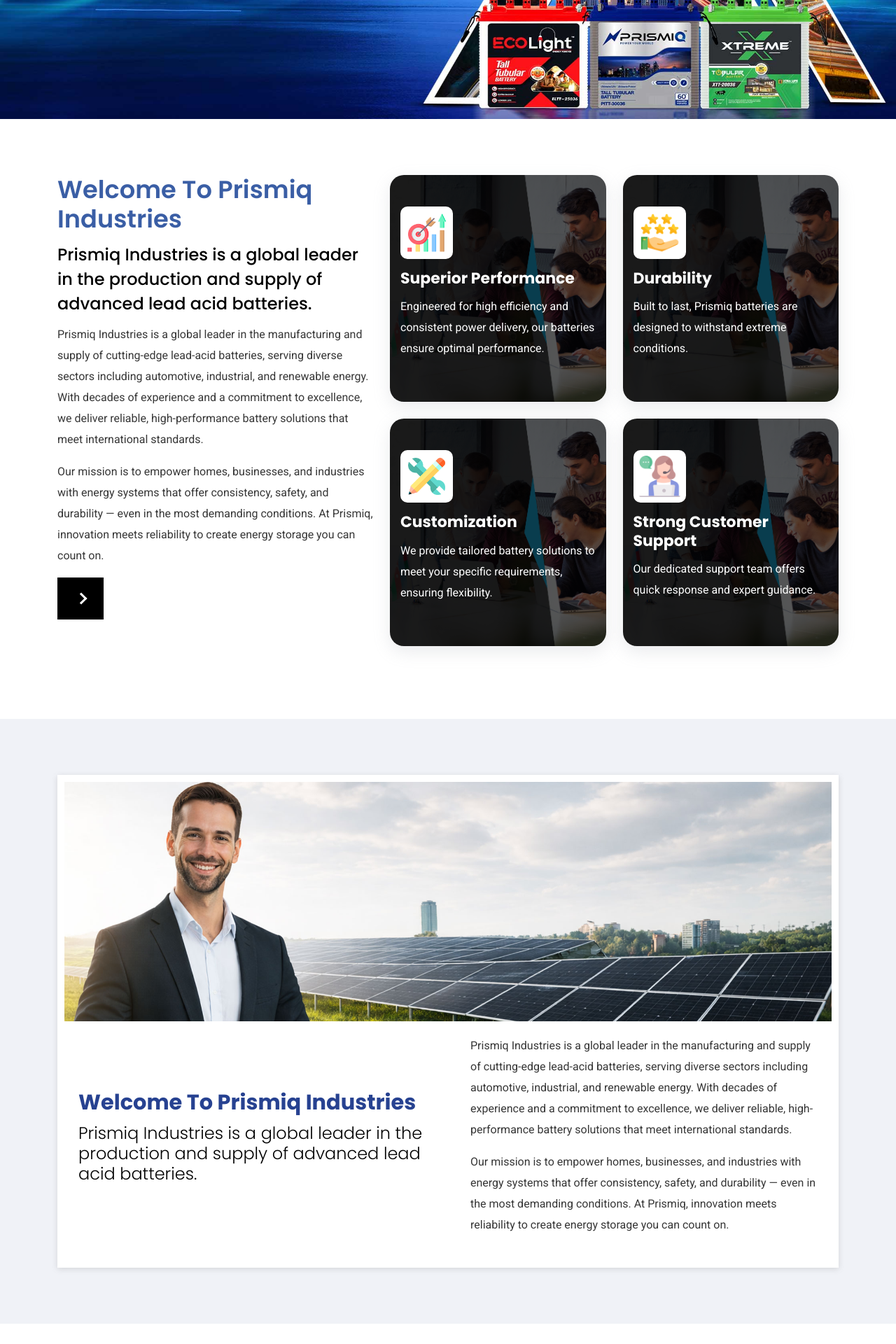
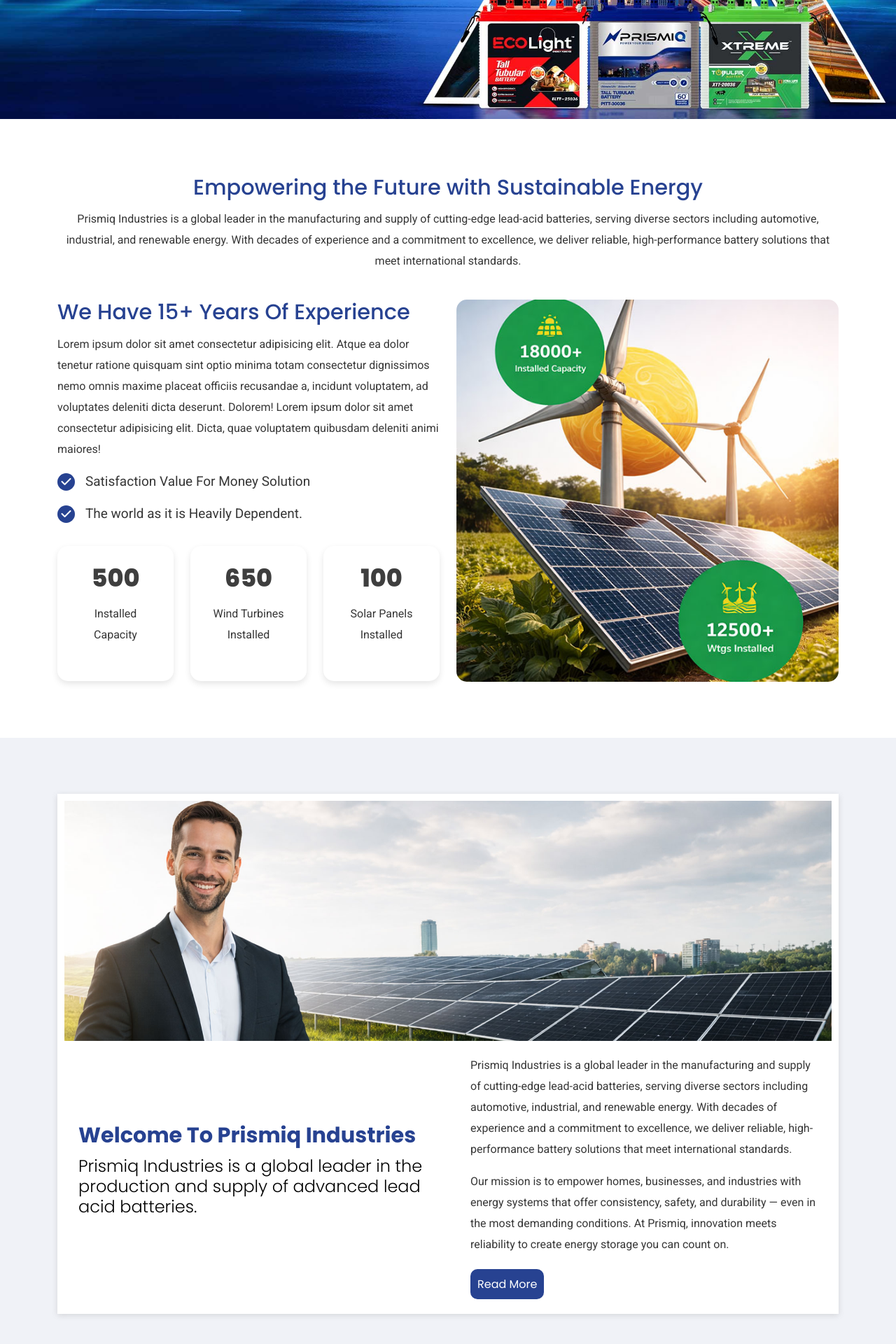
Before and after one commit to ArunSharma-digilinkers/prismiq, a PHP site: page /projects/ in a window 1280 px wide. Shown: the part 424-2344 px from the top of the page at 70% size. Run offline with PHP 8.4, Linux system fonts and the light colour scheme; some libraries are stand-ins or nearby versions.

Commit message:
working on home page

```diff
--- a/public/css/sass/developer/_anas.scss
+++ b/public/css/sass/developer/_anas.scss
@@ -8,7 +8,7 @@
 }
 
 h3 {
-    font-weight: 700;
+    font-weight: 500;
     color: $color-primary;
 }
 
@@ -28,6 +28,10 @@
 margin-bottom: 40px;
 }
 
+.br15 {
+    border-radius: 15px;
+}
+
 .hm-flex-center {
     display: flex;
     justify-content: center;
@@ -42,7 +46,45 @@
     // background-repeat: no-repeat;
 }
 
+
+
+
+.counter-item {
+    text-align: center;
+    background-color: #ffffff;
+    border-radius: 15px;
+    padding: 20px;
+    box-shadow: 0 4px 10px rgba(0, 0, 0, 0.1);
+    transition: transform 0.3s ease-in-out;
+    height: 100%;
+    margin-top: 15px;
+}
+
+.counter-item:hover {
+    transform: scale(1.05);
+}
+
+.counter {
+    font-size: 35px;
+    font-weight: 800;
+    color: #3e3e3e;
+    margin-bottom: 10px;
+}
+
+.counter p {
+    font-size: 16px;
+    color: #333;
+}
+
+@media (max-width: 768px) {
+    .counter-section {
+        flex-direction: column;
+        gap: 20px;
+    }
+}
+
 .hm-info-wrap  {
+    text-align: center;
 
     h2 {
     color: #3a5ea5;
@@ -100,8 +142,37 @@
         box-shadow: rgba(99, 99, 99, 0.2) 0px 2px 8px 0px;
     }
 
+    h3 {
+        font-weight: 700;
+    }
+
     .hm-ab-head-box , .hm-ab-txt-box {
         padding: 20px;
+    }
+}
+
+
+
+.pro-box {
+    box-shadow: rgba(99, 99, 99, 0.2) 0px 2px 8px 0px;
+    padding: 15px;
+    height: 100%;
+    border-radius: 15px;
+
+    h3 {
+        font-size: 25px;
+    }
+}
+
+.hm1-btn {
+
+    margin-top: 30px;
+
+    a {
+        background-color: $color-primary;
+        color: #fff;
+        padding: 10px;
+        border-radius: 10px;
     }
 }
 
@@ -635,19 +706,22 @@
 
 .value-points {
     display: flex;
+    justify-content: flex-start;
+    align-items: baseline;
+
 
     i {
     background-color: #274291;
     color: #fff;
     border-radius: 50%;
-    height: 30px;
-    width: 30px;
-    line-height: 30px;
+    height: 25px;
+    width: 25px;
+    line-height: 25px;
     text-align: center;
 }
 .ab-points
  {
-    font-size: 20px;
+    font-size: 19px;
     font-weight: 400;
     margin-left: 15px;
 }
--- a/public/css/style.css
+++ b/public/css/style.css
@@ -986,7 +986,7 @@
 }
 
 h3 {
-  font-weight: 700;
+  font-weight: 500;
   color: #274291;
 }
 
@@ -1004,6 +1004,10 @@
 
 .mrb40 {
   margin-bottom: 40px;
+}
+
+.br15 {
+  border-radius: 15px;
 }
 
 .hm-flex-center {
@@ -1016,6 +1020,42 @@
   background-color: #fff;
 }
 
+.counter-item {
+  text-align: center;
+  background-color: #ffffff;
+  border-radius: 15px;
+  padding: 20px;
+  box-shadow: 0 4px 10px rgba(0, 0, 0, 0.1);
+  transition: transform 0.3s ease-in-out;
+  height: 100%;
+  margin-top: 15px;
+}
+
+.counter-item:hover {
+  transform: scale(1.05);
+}
+
+.counter {
+  font-size: 35px;
+  font-weight: 800;
+  color: #3e3e3e;
+  margin-bottom: 10px;
+}
+
+.counter p {
+  font-size: 16px;
+  color: #333;
+}
+
+@media (max-width: 768px) {
+  .counter-section {
+    flex-direction: column;
+    gap: 20px;
+  }
+}
+.hm-info-wrap {
+  text-align: center;
+}
 .hm-info-wrap h2 {
   color: #3a5ea5;
   font-weight: 600;
@@ -1063,8 +1103,31 @@
   padding: 10px;
   box-shadow: rgba(99, 99, 99, 0.2) 0px 2px 8px 0px;
 }
+.hm-ab-wrap h3 {
+  font-weight: 700;
+}
 .hm-ab-wrap .hm-ab-head-box, .hm-ab-wrap .hm-ab-txt-box {
   padding: 20px;
+}
+
+.pro-box {
+  box-shadow: rgba(99, 99, 99, 0.2) 0px 2px 8px 0px;
+  padding: 15px;
+  height: 100%;
+  border-radius: 15px;
+}
+.pro-box h3 {
+  font-size: 25px;
+}
+
+.hm1-btn {
+  margin-top: 30px;
+}
+.hm1-btn a {
+  background-color: #274291;
+  color: #fff;
+  padding: 10px;
+  border-radius: 10px;
 }
 
 .home-products-heading-box {
@@ -1494,18 +1557,20 @@
 
 .value-points {
   display: flex;
+  justify-content: flex-start;
+  align-items: baseline;
 }
 .value-points i {
   background-color: #274291;
   color: #fff;
   border-radius: 50%;
-  height: 30px;
-  width: 30px;
-  line-height: 30px;
+  height: 25px;
+  width: 25px;
+  line-height: 25px;
   text-align: center;
 }
 .value-points .ab-points {
-  font-size: 20px;
+  font-size: 19px;
   font-weight: 400;
   margin-left: 15px;
 }
--- a/public/index.php
+++ b/public/index.php
@@ -19,26 +19,63 @@
             <div class="hm-about-wrapper section-entry">
                 <div class="container">
                     <div class="row">
-                        <div class="col-lg-5 col-md-5 col-sm-12" data-aos="fade-right">
+                        <div class="col-lg-12 col-md-12 col-sm-12">
                             <div class="hm-info-wrap">
-                                <h2>Welcome To Prismiq Industries</h2>
-                                <h4>Prismiq Industries is a global leader in the production and supply of advanced lead acid batteries. </h4>
+                                <h3>Empowering the Future with Sustainable Energy</h3>
                                 <p>
                                     Prismiq Industries is a global leader in the manufacturing and supply of cutting-edge lead-acid batteries, serving diverse sectors including automotive, industrial, and renewable energy. With decades of experience and a commitment to excellence, we deliver reliable, high-performance battery solutions that meet international standards.
                                 </p>
+
+                            </div>
+                        </div>
+                        <div class="col-lg-6 col-md-6 col-sm-12 mt-4">
+                            <h3>We Have 15+ Years Of Experience</h3>
                             <p>
-                                    Our mission is to empower homes, businesses, and industries with energy systems that offer consistency, safety, and durability — even in the most demanding conditions. At Prismiq, innovation meets reliability to create energy storage you can count on.
+                                Lorem ipsum dolor sit amet consectetur adipisicing elit. Atque ea dolor tenetur ratione quisquam sint optio minima totam consectetur dignissimos nemo omnis maxime placeat officiis recusandae a, incidunt voluptatem, ad voluptates deleniti dicta deserunt. Dolorem! Lorem ipsum dolor sit amet consectetur adipisicing elit. Dicta, quae voluptatem quibusdam deleniti animi maiores!
                             </p>
-
-                                <div class="hr-spacer mb-4">
-                                    <!-- Button type 4 -->
-                                    <a href="company-profile" class="btn c-btn s4"><span>Read More</span></a>
+                            <div class="value-points">
+                                <div class="choose-icon">
+                                      <i class="fa fa-check" aria-hidden="true"></i>
+                                </div>
+                                <div class="icon-details">
+                                   <p class="ab-points">Satisfaction Value For Money Solution</p>
+                                </div>
+                            </div>
+                            <div class="value-points">
+                                <div class="choose-icon">
+                                      <i class="fa fa-check" aria-hidden="true"></i>
+                                </div>
+                                <div class="icon-details">
+                                   <p class="ab-points">The world as it is Heavily Dependent.</p>
+                                </div>
+                            </div>
+                            <section class="counter-section">
+                                <div class="row">
+                                    <div class="col-lg-4 col-md-4 col-m-12">
+                                        <div class="counter-item">
+                                            <div class="counter" id="installedCapacity">0</div>
+                                            <p>Installed Capacity</p>
+                                        </div>
+                                    </div>
+                                    <div class="col-lg-4 col-md-4 col-m-12">
+                                        <div class="counter-item">
+                                            <div class="counter" id="windTurbines">0</div>
+                                            <p>Wind Turbines Installed</p>
+                                        </div>
+                                    </div>
+                                    <div class="col-lg-4 col-md-4 col-m-12">
+                                         <div class="counter-item">
+                                            <div class="counter" id="solarPanels">0</div>
+                                            <p>Solar Panels Installed</p>
                                         </div>
                                     </div>
                                 </div>
-                        <div class="col-lg-7 col-md-7 col-sm-12">
-                            <div class="row">
-                                <div class="col-lg-6 col-md-6 col-sm-12 mb-4" data-aos="fade-up">
+                           </section>
+                        </div>
+                        <div class="col-lg-6 col-md-6 col-sm-12 mt-4">
+                            <img src="img/hm-info-img.jpg" class="img-fluid br15">
+                        </div>
+                                <!-- <div class="col-lg-4 col-md-4 col-sm-12 mb-4" data-aos="fade-up">
                                     <div class="hm-about-box box-1">
                                         <div class="hm-about-icon-wrap">
                                             <img src="img/icon-1.png" class="img-fluid icon-width">
@@ -50,7 +87,7 @@
                                         </p>
                                     </div>
                                 </div>
-                                <div class="col-lg-6 col-md-6 col-sm-12 mb-4" data-aos="fade-up">
+                                <div class="col-lg-4 col-md-4 col-sm-12 mb-4" data-aos="fade-up">
                                     <div class="hm-about-box box-2">
                                         <div class="hm-about-icon-wrap">
                                             <img src="img/icon-2.png" class="img-fluid icon-width">
@@ -62,7 +99,7 @@
                                         </p>
                                     </div>
                                 </div>
-                                <div class="col-lg-6 col-md-6 col-sm-12 mb-4" data-aos="fade-up">
+                                <div class="col-lg-4 col-md-4 col-sm-12 mb-4" data-aos="fade-up">
                                     <div class="hm-about-box box-3">
                                         <div class="hm-about-icon-wrap">
                                             <img src="img/icon-3.png" class="img-fluid icon-width">
@@ -73,8 +110,8 @@
                                             ensuring flexibility.
                                         </p>
                                     </div>
-                                </div>
-                                <div class="col-lg-6 col-md-6 col-sm-12 mb-4" data-aos="fade-up">
+                                </div> -->
+                                <!-- <div class="col-lg-6 col-md-6 col-sm-12 mb-4" data-aos="fade-up">
                                     <div class="hm-about-box box-4">
                                         <div class="hm-about-icon-wrap">
                                             <img src="img/icon-4.png" class="img-fluid icon-width">
@@ -84,14 +121,14 @@
                                             Our dedicated support team offers quick response and expert guidance.
                                         </p>
                                     </div>
-                                </div>
-                            </div>
-                        </div>
+                                </div> -->
+
+
                     </div>
                 </div>
             </div>
 
-<!-- ///////////////////////////// HOME PRODUCTS SECTION ///////////////////////////// -->
+<!-- ///////////////////////////// HOME ABOUT SECTION ///////////////////////////// -->
 
 
             <div class="hm-ab-wrap section-entry">
@@ -115,6 +152,9 @@
                                             <p>
                                                 Our mission is to empower homes, businesses, and industries with energy systems that offer consistency, safety, and durability — even in the most demanding conditions. At Prismiq, innovation meets reliability to create energy storage you can count on.
                                             </p>
+                                             <div class="hm1-btn">
+                                    <a href="">Read More</a>
+                                </div>
                                         </div>
                                     </div>
                                 </div>
@@ -124,88 +164,74 @@
                 </div>
             </div>
 
-            <!-- <div class="home-product-wrapper section-entry" data-aos="fade-up">
+
+<!-- ///////////////////////////// HOME PRODUCTS SECTION ///////////////////////////// -->
+
+
+            <div class="hm-product-wrap section-entry">
                 <div class="container">
                     <div class="row">
-                        <div class="col-lg-12 col-md-12 col-sm-12">
-                            <div class="home-products-heading-box">
-                                <h3>Our Wide Range Products</h3>
+                        <div class="col-lg-3 col-md-3 col-sm-12 mb-4">
+                            <img src="img/energy-storage-img.jpg"  class="img-fluid br15">
+                        </div>
+                        <div class="col-lg-3 col-md-3 col-sm-12 mb-4">
+                            <div class="pro-box">
+                                <h3>Energy Storage Solutions</h3>
                                 <p>
-                                    At Prismiq Industries, we offer a diverse portfolio of advanced lead-acid battery solutions engineered to meet the power needs of various sectors. Built for performance, durability, and efficiency — our batteries support modern mobility, agriculture, and renewable energy demands.
+                                    Lorem, ipsum dolor sit amet consectetur adipisicing elit. Quibusdam fuga consequuntur obcaecati.
                                 </p>
-                            </div>
-                            <div class="home-products owl-carousel owl-theme">
-                                <div class="item">
-                                    <a href="">
-                                        <div class="card mb-3">
-                                            <img class="card-img-top" src="img/truck-pro-img.jpg" alt="Card image cap">
-                                            <div class="product-detail">
-                                                <h5 class="card-title heading text-center">Tractor Batteries</h5>
-                                                <blockquote>
-                                                    <p>
-                                                        Heavy-duty batteries designed for rugged farm equipment. With enhanced cranking power and long service life, our tractor batteries keep agricultural machinery moving without interruption.
-                                                    </p>
-                                                </blockquote>
-
+                                <div class="hm1-btn">
+                                    <a href="">Read More</a>
                                 </div>
                             </div>
-                                    </a>
                         </div>
-                                <div class="item">
-                                    <a href="">
-                                        <div class="card mb-3">
-                                            <img class="card-img-top" src="img/automotive-pro-img.jpg"
-                                                alt="Card image cap">
-                                            <div class="product-detail">
-                                                <h5 class="card-title heading text-center">Automotive Batteries</h5>
-                                                <blockquote>
+                        <div class="col-lg-3 col-md-3 col-sm-12 mb-4">
+                            <img src="img/energy-integration-img.jpg"  class="img-fluid br15">
+                        </div>
+                        <div class="col-lg-3 col-md-3 col-sm-12 mb-4">
+                            <div class="pro-box">
+                                <h3>Energy Storage Solutions</h3>
                                 <p>
-                                                        Prismiq Batteries is an emerging name in the automotive battery sector, focusing on advanced energy storage solutions tailored for electric vehicles (EVs).
+                                    Lorem, ipsum dolor sit amet consectetur adipisicing elit. Quibusdam fuga consequuntur obcaecati.
                                 </p>
-                                                </blockquote>
-
+                                <div class="hm1-btn">
+                                    <a href="">Read More</a>
                                 </div>
                             </div>
-                                    </a>
                         </div>
-                                <div class="item">
-                                    <a href="">
-                                        <div class="card mb-3">
-                                            <img class="card-img-top" src="img/solar-pro-img.jpg" alt="Card image cap">
-                                            <div class="product-detail">
-                                                <h5 class="card-title heading text-center">Solar Batteries</h5>
-                                                <blockquote>
+                         <div class="col-lg-3 col-md-3 col-sm-12 mb-4">
+                            <img src="img/energy-storage.jpg"  class="img-fluid br15">
+                        </div>
+                        <div class="col-lg-3 col-md-3 col-sm-12 mb-4">
+                            <div class="pro-box">
+                                <h3>Energy Storage Solutions</h3>
                                 <p>
-                                                        Engineered to store solar energy efficiently, these batteries ensure uninterrupted power for homes and businesses. Ideal for off-grid and hybrid solar systems.
+                                    Lorem, ipsum dolor sit amet consectetur adipisicing elit. Quibusdam fuga consequuntur obcaecati.
                                 </p>
-                                                </blockquote>
-
+                                <div class="hm1-btn">
+                                    <a href="">Read More</a>
                                 </div>
                             </div>
-                                    </a>
                         </div>
-                                <div class="item">
-                                    <a href="">
-                                        <div class="card mb-3">
-                                            <img class="card-img-top" src="img/e-rick-pro-img.jpg" alt="Card image cap">
-                                            <div class="product-detail">
-                                                <h5 class="card-title heading text-center">E-Rickshaw Batteries</h5>
-                                                <blockquote>
+                        <div class="col-lg-3 col-md-3 col-sm-12 mb-4">
+                            <img src="img/energy-integration-img.jpg"  class="img-fluid br15">
+                        </div>
+                        <div class="col-lg-3 col-md-3 col-sm-12 mb-4">
+                            <div class="pro-box">
+                                <h3>Energy Storage Solutions</h3>
                                 <p>
-                                                        Specially crafted for high-efficiency electric rickshaws, our batteries deliver longer mileage, quick charging, and excellent deep-discharge recovery — perfect for urban and rural transport.
+                                    Lorem, ipsum dolor sit amet consectetur adipisicing elit. Quibusdam fuga consequuntur obcaecati.
                                 </p>
-                                                </blockquote>
-
-                                            </div>
-                                        </div>
-                                    </a>
-                                </div>
-
+                                <div class="hm1-btn">
+                                    <a href="">Read More</a>
                                 </div>
                             </div>
                         </div>
                     </div>
-            </div> -->
+                </div>
+            </div>
+
+
 
 
             <!-- /////////// FAQ section ///////////// -->
--- a/public/js/main.js
+++ b/public/js/main.js
@@ -168,6 +168,39 @@
 });
 
 
+document.addEventListener('DOMContentLoaded', function () {
+    // Counter values
+    const counters = {
+        installedCapacity: 500,
+        windTurbines: 650,
+        solarPanels: 100,
+        projectsCompleted: 150
+    };
+
+    // Function to animate the counter
+    function animateCounter(id, targetValue) {
+        const counter = document.getElementById(id);
+        let currentValue = 0;
+        const increment = targetValue / 100; // Increment value for smooth animation
+        const speed = 50; // Speed of increment
+
+        const interval = setInterval(function () {
+            currentValue += increment;
+            if (currentValue >= targetValue) {
+                currentValue = targetValue;
+                clearInterval(interval); // Stop the animation when the target is reached
+            }
+            counter.innerText = Math.round(currentValue);
+        }, speed);
+    }
+
+    // Start the counter animation
+    animateCounter('installedCapacity', counters.installedCapacity);
+    animateCounter('windTurbines', counters.windTurbines);
+    animateCounter('solarPanels', counters.solarPanels);
+    animateCounter('projectsCompleted', counters.projectsCompleted);
+});
+
  /*Gallery js main */
 
 
```
Also changed, not shown: public/img/energy-integration-img.jpg (added), public/img/energy-storage-img.jpg (added), public/img/energy-storage.jpg (added), public/img/hm-info-img.jpg (added), 1 other file. Lines whose indentation alone changed are shown as unchanged.
